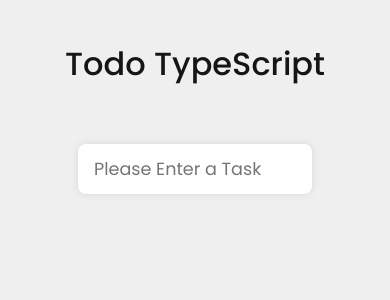
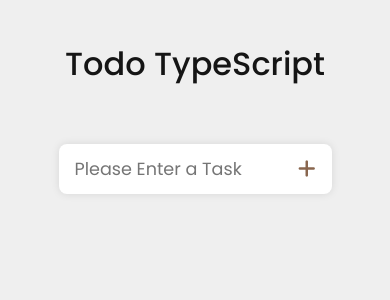
Before and after one commit to EshanTrivedi21/Todo-Typescript, a React (Create React App) app: page / in a window 390 px wide. Shown: the top 300 px of the page. Built offline with nearby package versions, Linux system fonts and the light colour scheme.

Commit message:
feat: input field

```diff
--- a/src/App.tsx
+++ b/src/App.tsx
@@ -1,12 +1,33 @@
-import InputField from "./components/InputField";
+import React, { useState, useEffect } from 'react';
+import InputField from './components/InputField';
+import { Todo } from './model';
 
-const App : React.FC = () => {
+const App: React.FC = () => {
+	const [todo, setTodo] = useState<string>('');
+	const [todos, setTodos] = useState<Todo[]>([]);
+
+  const handleAdd = (e: React.FormEvent<HTMLFormElement> | React.MouseEvent<HTMLButtonElement>) => {
+    e.preventDefault();
+		if (todo) {
+			setTodos([...todos, { id: Date.now(), todo: todo, isDone: false }]);
+			setTodo('');
+		}
+	};
+
+  useEffect(() => {
+    console.log(todos);
+  }, [todos]);
+
 	return (
-		<div className="app">
-      <h1>Todo TypeScript</h1>
-      <InputField />
+		<div className='app'>
+			<h1>Todo TypeScript</h1>
+			<InputField
+				todo={todo}
+				setTodo={setTodo}
+				handleAdd={handleAdd}
+			/>
 		</div>
 	);
-}
+};
 
 export default App;
--- a/src/components/InputField.tsx
+++ b/src/components/InputField.tsx
@@ -1,17 +1,33 @@
 import React from 'react';
 import './styles/InputField.scss';
 
-const InputField: React.FC = () => {
+interface Props {
+	todo: string;
+	setTodo: React.Dispatch<React.SetStateAction<string>>;
+	handleAdd: (e: React.FormEvent<HTMLFormElement> | React.MouseEvent<HTMLButtonElement>) => void;
+}
+
+const InputField: React.FC<Props> = ({ todo, setTodo, handleAdd }) => {
 	return (
 		<>
-			<form className='input'>
+			<form
+				className='input'
+				onSubmit={(e) => {
+					handleAdd(e);
+				}}
+			>
 				<input
 					type='input'
 					placeholder='Please Enter a Task'
 					className='input__box'
+					value={todo}
+					onChange={(e) => setTodo(e.target.value)}
 				/>
 				<button
 					type='submit'
+					onClick={(e) => {
+						handleAdd(e);
+					}}
 					className='input__btn'
 				>
 					<i className='fa-solid fa-plus input__btn__icon'></i>
--- a/src/components/styles/InputField.scss
+++ b/src/components/styles/InputField.scss
@@ -28,14 +28,10 @@
 			&::placeholder {
 				color: transparent;
 			}
-
-            & + .input__btn {
-                display: block;
-            }
 		}
 
 		@media screen and (max-width: 768px) {
-            width: 60vw;
+			width: 70vw;
 
 			&:focus {
 				width: 80vw;
@@ -44,7 +40,6 @@
 	}
 
 	&__btn {
-        display: none;
 		position: absolute;
 		right: 0;
 		border: none;
--- /dev/null
+++ b/src/model.ts
@@ -0,0 +1,5 @@
+export interface Todo {
+    id: number;
+    todo: string;
+    isDone: boolean;
+}
```
Lines whose indentation alone changed are shown as unchanged.
